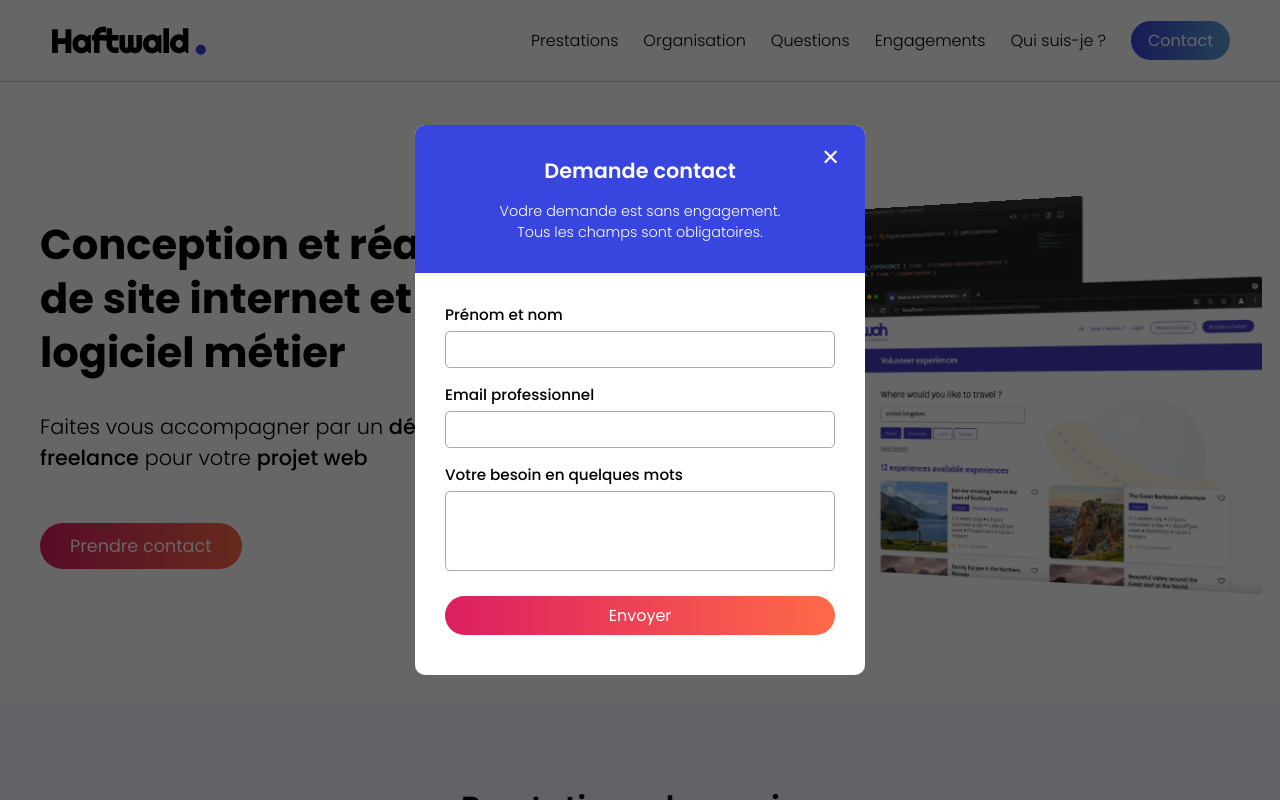
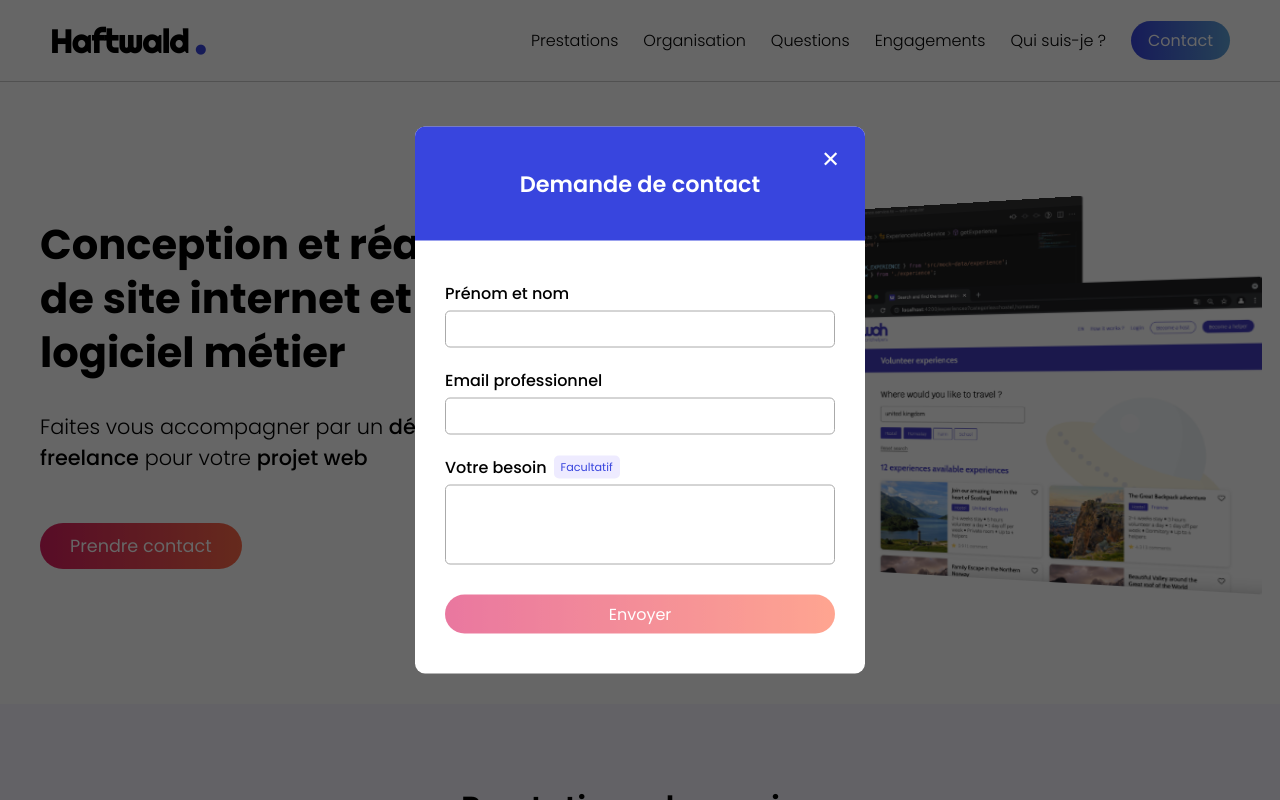
Before and after one commit to paulin-crtn/haftwald-next, a Next.js app: page / in a window 1280 px wide. Both pictures are taken after a click on the button "Contact". Shown: the top 800 px of the page. Built offline with nearby package versions, Linux system fonts and the light colour scheme.

Commit message:
contact form validation

```diff
--- a/components/Contact.tsx
+++ b/components/Contact.tsx
@@ -2,7 +2,7 @@
 /*                                   IMPORTS                                  */
 /* -------------------------------------------------------------------------- */
 /* ---------------------------------- REACT --------------------------------- */
-import { FormEvent, useState } from "react";
+import { ChangeEvent, FormEvent, useMemo, useState } from "react";
 
 /* -------------------------------- COMPONENT ------------------------------- */
 import { Spinner } from "./Spinner";
@@ -15,6 +15,7 @@ import styles from "../styles/Contact.module.scss";
 /* -------------------------------------------------------------------------- */
 
 interface IInput {
+  touched: boolean;
   value: string;
   error: string;
 }
@@ -30,10 +31,17 @@ export const Contact = ({
   /* -------------------------------------------------------------------------- */
   /*                                 REACT STATE                                */
   /* -------------------------------------------------------------------------- */
-  const [fullname, setFullname] = useState<IInput>({ value: "", error: "" });
-  const [email, setEmail] = useState<IInput>({ value: "", error: "" });
-  const [message, setMessage] = useState<IInput>({ value: "", error: "" });
+  const [fullname, setFullname] = useState<IInput>({ touched: false, value: "", error: "Vous devez remplir ce champs" });
+  const [email, setEmail] = useState<IInput>({ touched: false, value: "", error: "Vous devez remplir ce champs" });
+  const [message, setMessage] = useState<IInput>({ touched: false, value: "", error: "" });
   const [isSending, setIsSending] = useState<boolean>(false);
+
+  /* -------------------------------------------------------------------------- */
+  /*                                 REACT MEMO                                 */
+  /* -------------------------------------------------------------------------- */
+  const isFormValid = useMemo(() => {
+    return !fullname.error && !email.error && !message.error
+  }, [fullname.value, email.value, message.value])
 
   /* -------------------------------------------------------------------------- */
   /*                                  FUNCTIONS                                 */
@@ -47,19 +55,7 @@ export const Contact = ({
   async function sendMail(e: FormEvent<HTMLFormElement>) {
     e.preventDefault();
 
-    checkFullname();
-    checkEmail();
-    checkMessage();
-
-    if (fullname.error != "" || email.error != "" || message.error != "") {
-      return;
-    }
-
     setIsSending(true);
-
-    //
-    console.log("end");
-    return;
 
     const res = await fetch("/api/sendgrid", {
       body: JSON.stringify({
@@ -87,10 +83,8 @@ export const Contact = ({
    */
   function closeModal() {
     const body = document.querySelector("body");
-    const contactOverlay = document.querySelector(".contactOverlay");
-    if (body && contactOverlay) {
+    if (body) {
       body.classList.remove("overflowYHidden");
-      contactOverlay.classList.remove("active");
     }
     setShowModalContact(false);
   }
@@ -98,20 +92,22 @@ export const Contact = ({
   /**
    * Check fullname input
    */
-  function checkFullname() {
+  function handleFullnameChange(e: ChangeEvent<HTMLInputElement>) {
     // Initialization
+    const value: string = e.target.value;
     let error: string = "";
     // Validation
-    if (fullname.value.length === 0) {
+    if (value.length === 0) {
       error = "Vous devez remplir ce champs";
-    } else if (fullname.value.length < 3) {
+    } else if (value.length < 3) {
       error = "Le champs doit faire au moins 3 caractères";
-    } else if (fullname.value.length > 29) {
+    } else if (value.length > 29) {
       error = "Le champs doit faire moins de 30 caractères";
     }
-    // Assignation
+    // Set state
     setFullname({
       ...fullname,
+      value,
       error,
     });
   }
@@ -119,22 +115,24 @@ export const Contact = ({
   /**
    * Check email input
    */
-  function checkEmail() {
+  function handleEmailChange(e: ChangeEvent<HTMLInputElement>) {
     // Initialization
+    const value: string = e.target.value;
     let error: string = "";
     // Validation
-    if (email.value.length === 0) {
+    if (value.length === 0) {
       error = "Vous devez remplir ce champs";
-    } else if (email.value.length > 29) {
+    } else if (value.length > 29) {
       error = "Le champs doit faire moins de 30 caractères";
     } else if (
-      !/^\w+([\.-]?\w+)*@\w+([\.-]?\w+)*(\.\w{2,3})+$/.test(email.value)
+      !/^\w+([\.-]?\w+)*@\w+([\.-]?\w+)*(\.\w{2,3})+$/.test(value)
     ) {
       error = "Veuillez renseigner une adresse email valide";
     }
-    // Assignation
+    // Set state
     setEmail({
       ...email,
+      value,
       error,
     });
   }
@@ -142,20 +140,18 @@ export const Contact = ({
   /**
    * Check message textarea
    */
-  function checkMessage() {
-    console.log("checked message");
-
+  function handleMessageChange(e: ChangeEvent<HTMLTextAreaElement>) {
     // Initialization
+    const value: string = e.target.value;
     let error: string = "";
     // Validation
-    if (message.value.length < 15) {
-      error = "Expliquez brièvement l'objet de votre demande";
-    } else if (message.value.length > 9999) {
+    if (value.length > 9999) {
       error = "Le champs doit faire moins de 1000 caractères";
     }
-    // Assignation
+    // Set state
     setMessage({
       ...message,
+      value,
       error,
     });
   }
@@ -170,12 +166,7 @@ export const Contact = ({
           <div className={styles.closeButton} onClick={closeModal}>
             &#10005;
           </div>
-          <h3>Demande contact</h3>
-          <p>
-            Vodre demande est sans engagement.
-            <br />
-            Tous les champs sont obligatoires.
-          </p>
+          <h3>Demande de contact</h3>
         </div>
         <form onSubmit={(e) => sendMail(e)}>
           {/* -------------------------------- FULLNAME -------------------------------- */}
@@ -184,16 +175,12 @@ export const Contact = ({
             <input
               type="text"
               id="fullname"
+              className={fullname.touched && fullname.error ? styles.inputError : ""}
               value={fullname.value}
-              onChange={(e) =>
-                setFullname({
-                  ...fullname,
-                  value: e.target.value,
-                })
-              }
-              onBlur={checkFullname}
+              onChange={(e) => handleFullnameChange(e)}
+              onBlur={() => setFullname({...fullname, touched: true})}
             />
-            <div className={styles.errors}>{fullname.error}</div>
+            {fullname.touched && <div className={styles.textError}>{fullname.error}</div>}
           </div>
 
           {/* ---------------------------------- EMAIL --------------------------------- */}
@@ -202,37 +189,29 @@ export const Contact = ({
             <input
               type="email"
               id="email"
+              className={email.touched && email.error ? styles.inputError : ""}
               value={email.value}
-              onChange={(e) =>
-                setEmail({
-                  ...email,
-                  value: e.target.value,
-                })
-              }
-              onBlur={checkEmail}
+              onChange={(e) => handleEmailChange(e)}
+              onBlur={() => setEmail({...email, touched: true})}
             />
-            <div className={styles.errors}>{email.error}</div>
+            {email.touched && <div className={styles.textError}>{email.error}</div>}
           </div>
 
           {/* --------------------------------- MESSAGE -------------------------------- */}
           <div className={styles.formGroup}>
-            <label htmlFor="message">Votre besoin en quelques mots</label>
+            <label htmlFor="message"><div>Votre besoin</div><div className={styles.optional}>Facultatif</div></label>
             <textarea
               id="message"
+              className={message.touched && message.error ? styles.inputError : ""}
               value={message.value}
-              onChange={(e) =>
-                setMessage({
-                  ...message,
-                  value: e.target.value,
-                })
-              }
-              onBlur={checkMessage}
+              onChange={(e) => handleMessageChange(e)}
+              onBlur={() => setMessage({...message, touched: true})}
             ></textarea>
-            <div className={styles.errors}>{message.error}</div>
+            {message.touched && <div className={styles.textError}>{message.error}</div>}
           </div>
 
           {/* ------------------------------ SUBMIT BUTTON ----------------------------- */}
-          <button type="submit" disabled={isSending}>
+          <button type="submit" disabled={isSending || !isFormValid}>
             {isSending ? <Spinner /> : "Envoyer"}
           </button>
           {/*<p className={styles.legal}>
--- a/styles/Contact.module.scss
+++ b/styles/Contact.module.scss
@@ -1,4 +1,6 @@
 @import "./variables.module.scss";
+
+$errorColor: #e64545;
 
 .container {
   position: fixed; /* postulat de départ */
@@ -12,7 +14,7 @@
   z-index: 100;
   .header {
     position: relative;
-    padding: 30px;
+    padding: 40px 30px;
     text-align: center;
     background-color: $primary-color;
     color: #ffffff;
@@ -25,24 +27,35 @@
       cursor: pointer;
     }
     h3 {
-      font-size: 1.3rem;
+      font-size: 1.4rem;
       font-weight: 600;
     }
     p {
-      margin-top: 15px;
+      margin-top: 5px;
       font-size: 0.9rem;
       font-weight: 300;
     }
   }
   form {
-    padding: 30px;
+    padding: 40px 30px;
     .formGroup {
-      margin-bottom: 15px;
+      margin-bottom: 20px;
       label {
-        font-size: 0.95rem;
+        display: flex;
+        justify-content: flex-start;
+        align-items: center;
+        font-size: 1rem;
         font-weight: 500;
-        display: block;
         margin-bottom: 5px;
+        .optional {
+          margin-left: 7px;
+          padding: 3px 7px;
+          font-size: 0.7rem;
+          font-weight: 400;
+          color: $primary-color;
+          background-color: $primary-color-light;
+          border-radius: 5px;
+        }
       }
       input,
       textarea {
@@ -60,16 +73,19 @@
         resize: none;
         overflow: scroll;
       }
-      .errors {
+      .inputError {
+        border-color: $errorColor;
+      }
+      .textError {
         margin-top: 5px;
-        color: rgb(255, 80, 80);
+        color: $errorColor;
         font-size: 0.85rem;
         font-weight: 400;
       }
     }
     button {
       width: 100%;
-      margin: 10px 0;
+      margin: 10px 0 0 0;
     }
     .legal {
       font-size: 0.8rem;
--- a/styles/Home.module.scss
+++ b/styles/Home.module.scss
@@ -64,7 +64,7 @@ $maxWidth: 1200px;
 
 // SERVICES
 .servicesContainer {
-  background-color: $primary-color-light;
+  background-color: $primary-color-xlight;
   .servicesWrapper {
     display: flex;
     justify-content: space-between;
@@ -108,7 +108,7 @@ $maxWidth: 1200px;
 
 // COMMITMENTS
 .commitmentsContainer {
-  background-color: $primary-color-light;
+  background-color: $primary-color-xlight;
   .commitmentsWrapper {
     display: flex;
     justify-content: space-between;
--- a/styles/variables.module.scss
+++ b/styles/variables.module.scss
@@ -1,6 +1,7 @@
 $primary-color: #3845de;
 $primary-color-medium: #5ea2d7;
-$primary-color-light: #f8f7ff;
+$primary-color-light: #eeebff;
+$primary-color-xlight: #f8f7ff;
 $secondary-color: #dc1e61;
 $secondary-color-light: #ff6a48;
 
@@ -8,4 +9,5 @@ $secondary-color-light: #ff6a48;
   primaryColor: $primary-color;
   primaryColorMedium: $primary-color-medium;
   primaryColorLight: $primary-color-light;
+  primaryColorXLight: $primary-color-xlight;
 }
```
